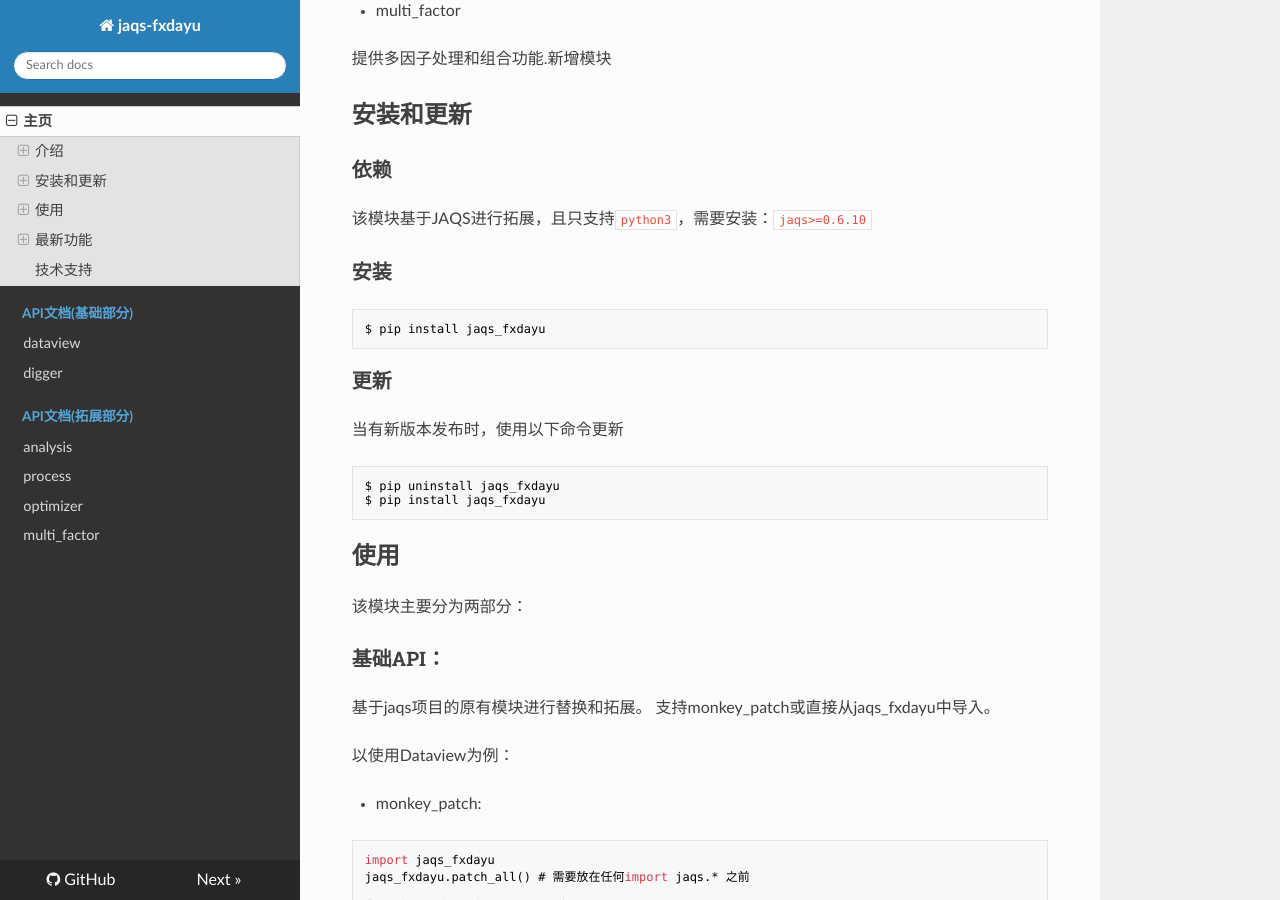
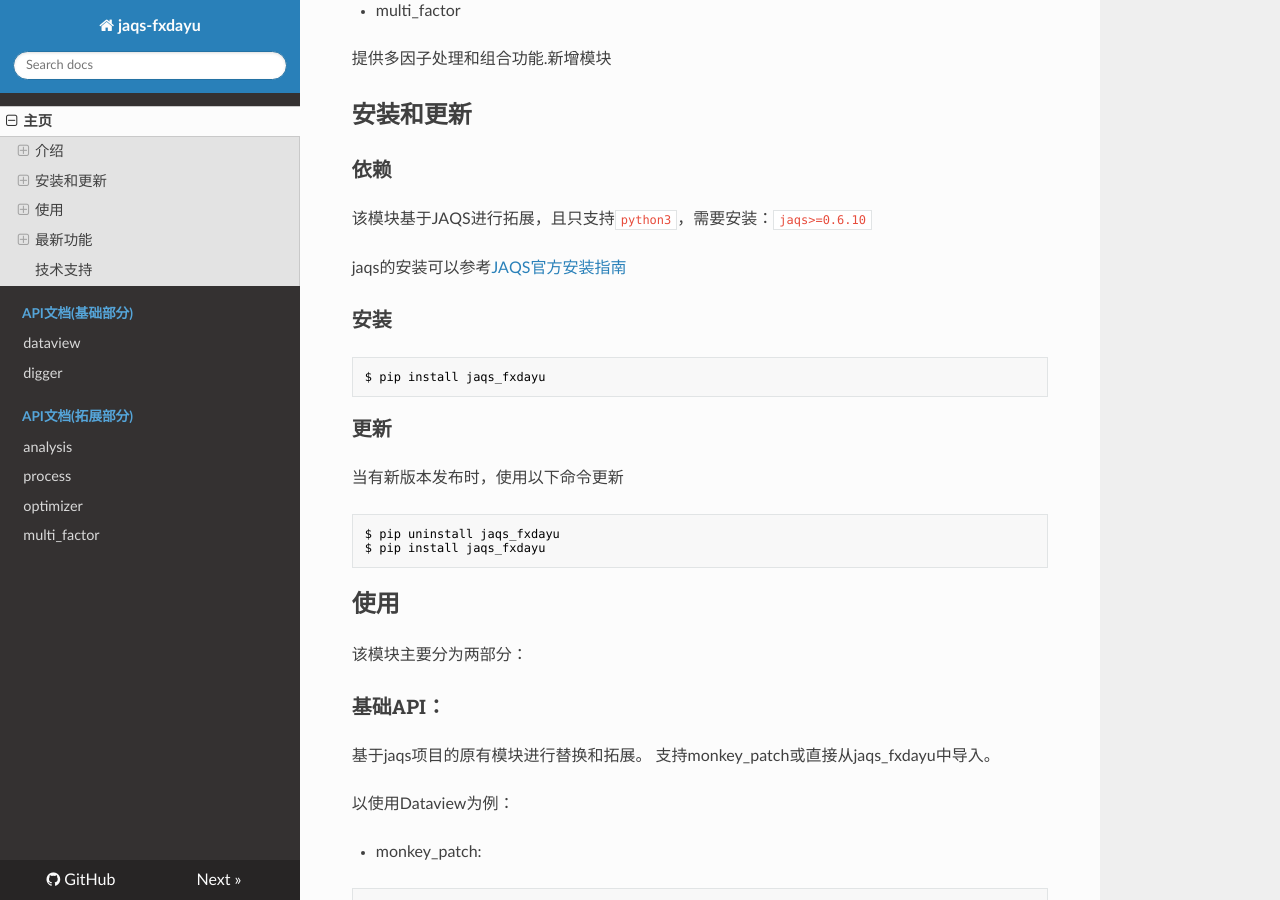
Before and after one commit to xingetouzi/jaqs-fxdayu, an MkDocs documentation site: the page built from docs/index.md, in a window 1280 px wide and 900 px high, scrolled down 995 px. Built offline with MkDocs 1.6.1, drawn with Linux system fonts in a browser that asks for light colours; nearby versions of some CDN libraries; old or Windows-style settings are respelled for this version of MkDocs.

Commit message:
fix bug in doc

````diff
--- a/docs/index.md
+++ b/docs/index.md
@@ -35,6 +35,8 @@
 ## 安装和更新
 ### 依赖
 该模块基于JAQS进行拓展，且只支持`python3`，需要安装：`jaqs>=0.6.10`
+
+jaqs的安装可以参考[JAQS官方安装指南](http://jaqs.readthedocs.io/zh_CN/latest/install.html)
 
 ### 安装
 ```bash
@@ -94,7 +96,6 @@ from jaqs_fxdayu.research import Optimizer
 
 
 ### 文档
-
 [详细文档地址](http://jaqs-fxdayu.readthedocs.io/zh_CN/latest/)
 
 ## 最新功能
@@ -108,6 +109,6 @@ from jaqs_fxdayu.research import Optimizer
 
 ## 技术支持
 
-- [GitHub](https://github.com/xingetouzi/jaqs_fxdayu/tree/master)
+- [GitHub](https://github.com/xingetouzi/jaqs-fxdayu/tree/master)
 - [访问大鱼学院获得更多的案例和金融量化知识](http://www.fxdayu.com)
 - 加qq群(372592121)进行讨论
````
Also changed, not shown: README.md (+3 -2 lines).
